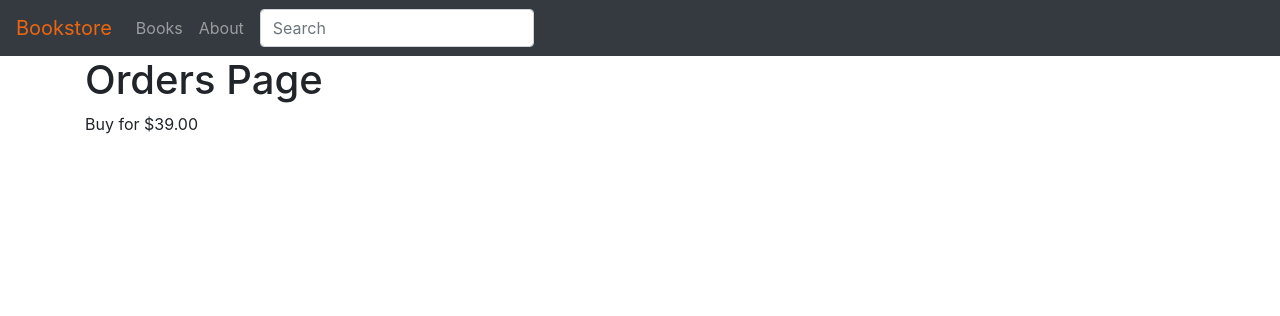
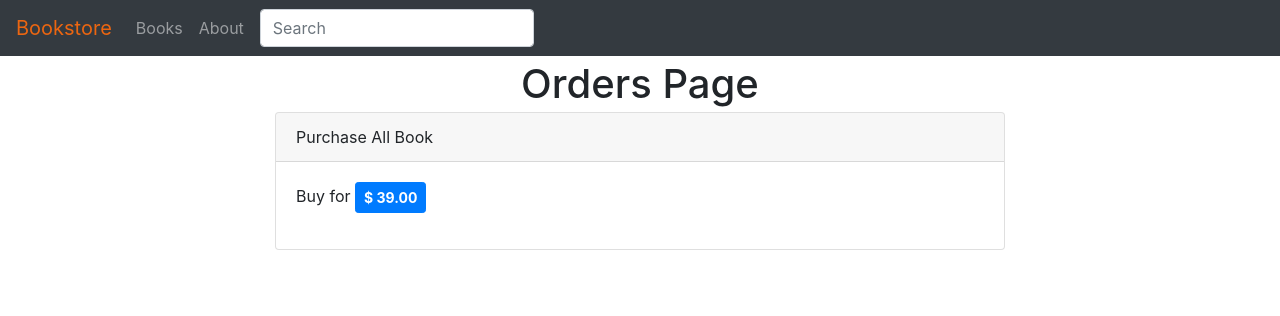
Before and after one commit to kbgro/bookstore, a Django app: page /orders/ in a window 1280 px wide. Shown: the top 316 px of the page. Run offline with Django 3.2, Linux system fonts and the light colour scheme; some libraries are stand-ins or nearby versions.

Commit message:
add purchase card

```diff
--- a/templates/orders/purchase.html
+++ b/templates/orders/purchase.html
@@ -3,9 +3,13 @@
 {% block title %}Orders{% endblock title %}
 
 {% block content %}
-<h1>Orders Page</h1>
-<p>Buy for $39.00</p>
-
+  <h1 class="text-center my-1">Orders Page</h1>
+  <div class="row">
+    <div class="col-md-8 offset-2">
+      <div class="card ">
+        <div class="card-header bg-brand">Purchase All Book</div>
+        <div class="card-body">
+          <p>Buy for <span class="btn btn-primary btn-sm font-weight-bolder">$ 39.00</span></p>
           <form action="{% url 'charge' %}" method="post">
             {% csrf_token %}
             <script src="https://checkout.stripe.com/checkout.js" class="stripe-button"
@@ -15,4 +19,9 @@
                     data-locale="auto">
             </script>
           </form>
+        </div>
+      </div>
+    </div>
+  </div>
+
 {% endblock content %}
```
Lines whose indentation alone changed are shown as unchanged.
